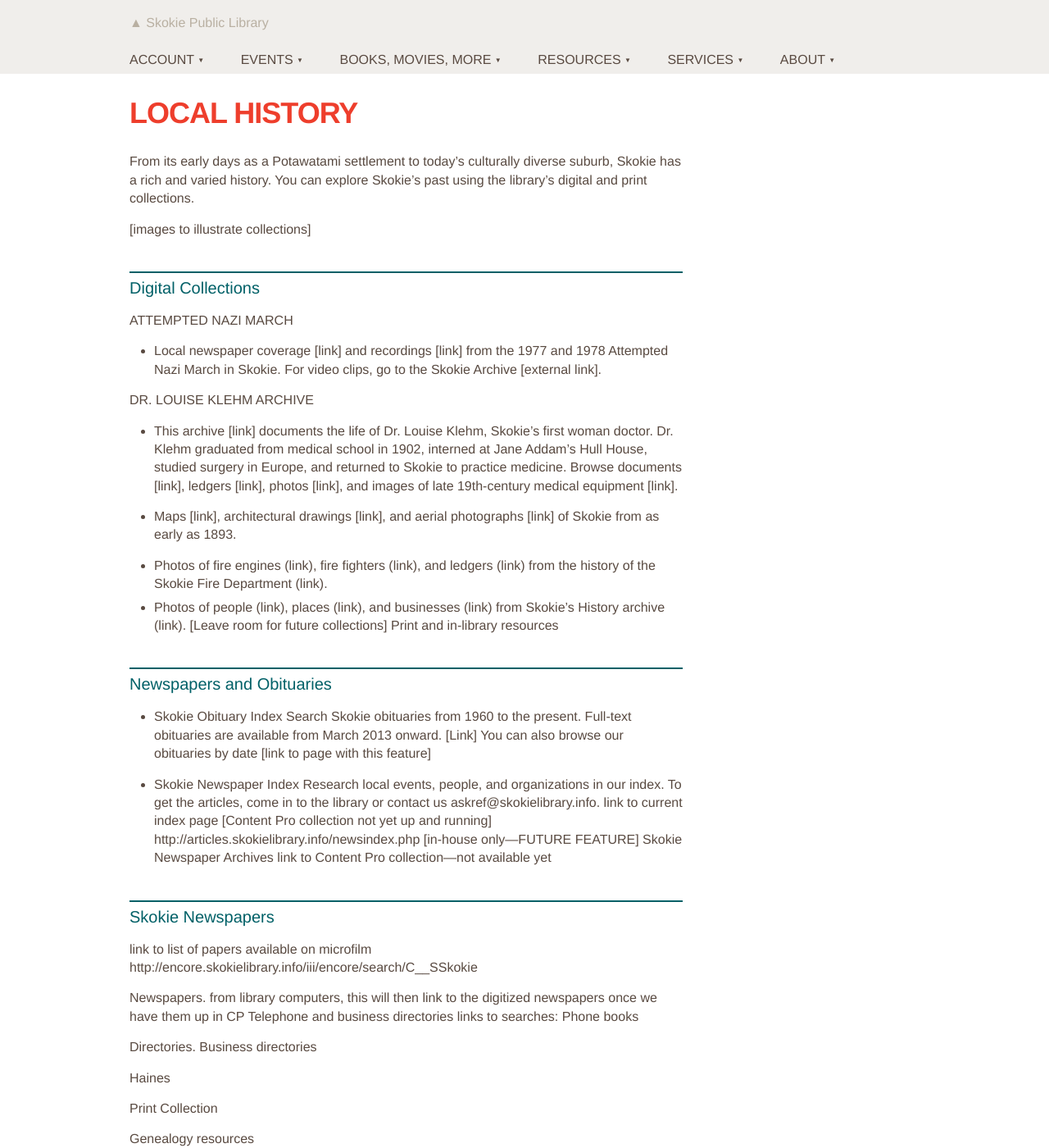
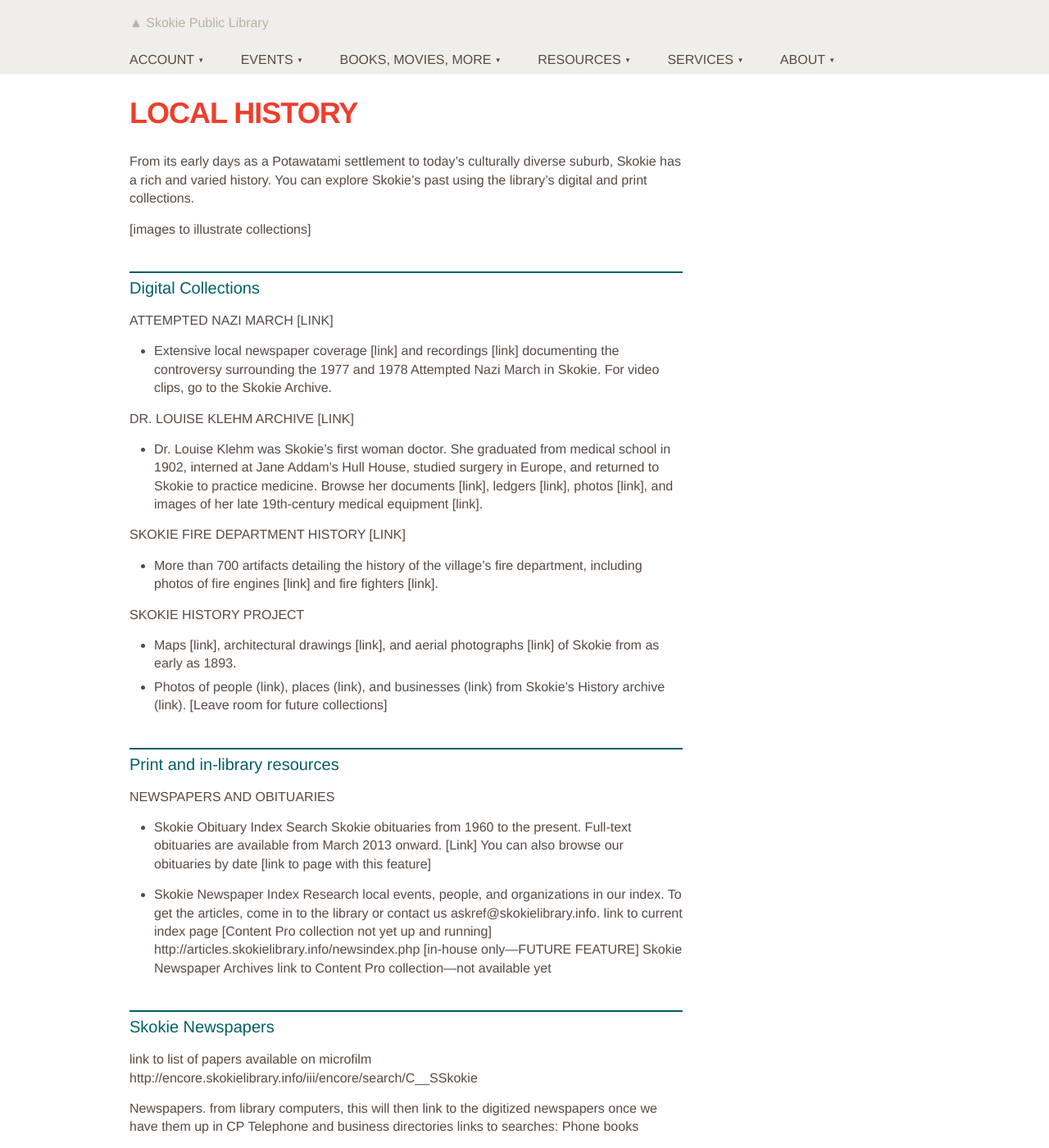
Before and after one commit to skokielibrary/spl-content, a Jekyll site: the page built from _content/jessica/resources--local-history.markdown, in a window 1280 px wide and 1400 px high. Shown: the whole window at 82% size. Built offline with Jekyll 4.4.1, drawn with Linux system fonts in a browser that asks for light colours.

Commit message:
Updated resources--local-history.markdown

```diff
--- a/_content/jessica/resources--local-history.markdown
+++ b/_content/jessica/resources--local-history.markdown
@@ -10,20 +10,23 @@ From its early days as a Potawatami settlement to today's culturally diverse sub
 
 ##Digital Collections
 
-### Attempted Nazi March
-- Local newspaper coverage [link] and recordings [link] from the 1977 and 1978 Attempted Nazi March in Skokie. For video clips, go to the Skokie Archive [external link].
+### Attempted Nazi March [link]
+- Extensive local newspaper coverage [link] and recordings [link] documenting the controversy surrounding the 1977 and 1978 Attempted Nazi March in Skokie. For video clips, go to the Skokie Archive.
 
-###Dr. Louise Klehm Archive
-- This archive [link] documents the life of Dr. Louise Klehm, Skokie's first woman doctor. Dr. Klehm graduated from medical school in 1902, interned at Jane Addam's Hull House, studied surgery in Europe, and returned to Skokie to practice medicine. Browse documents [link], ledgers [link], photos [link], and images of late 19th-century medical equipment [link].
+###Dr. Louise Klehm Archive [link]
+- Dr. Louise Klehm was Skokie's first woman doctor. She graduated from medical school in 1902, interned at Jane Addam's Hull House, studied surgery in Europe, and returned to Skokie to practice medicine. Browse her documents [link], ledgers [link], photos [link], and images of her late 19th-century medical equipment [link].
 
+###Skokie Fire Department History [link]
+- More than 700 artifacts detailing the history of the village's fire department, including photos of fire engines [link] and fire fighters [link].
+
+###Skokie History Project
 - Maps [link], architectural drawings [link], and aerial photographs [link] of Skokie from as early as 1893.
-
-- Photos of fire engines (link), fire fighters (link), and ledgers (link) from the history of the Skokie Fire Department (link).
 - Photos of people (link), places (link), and businesses (link) from Skokie’s History archive (link).
 [Leave room for future collections]
-Print and in-library resources
 
-## Newspapers and Obituaries
+##Print and in-library resources
+
+### Newspapers and Obituaries
 
 - Skokie Obituary Index
 Search Skokie obituaries from 1960 to the present. Full-text obituaries are available from March 2013 onward. [Link] You can also browse our obituaries by date [link to page with this feature]
```
